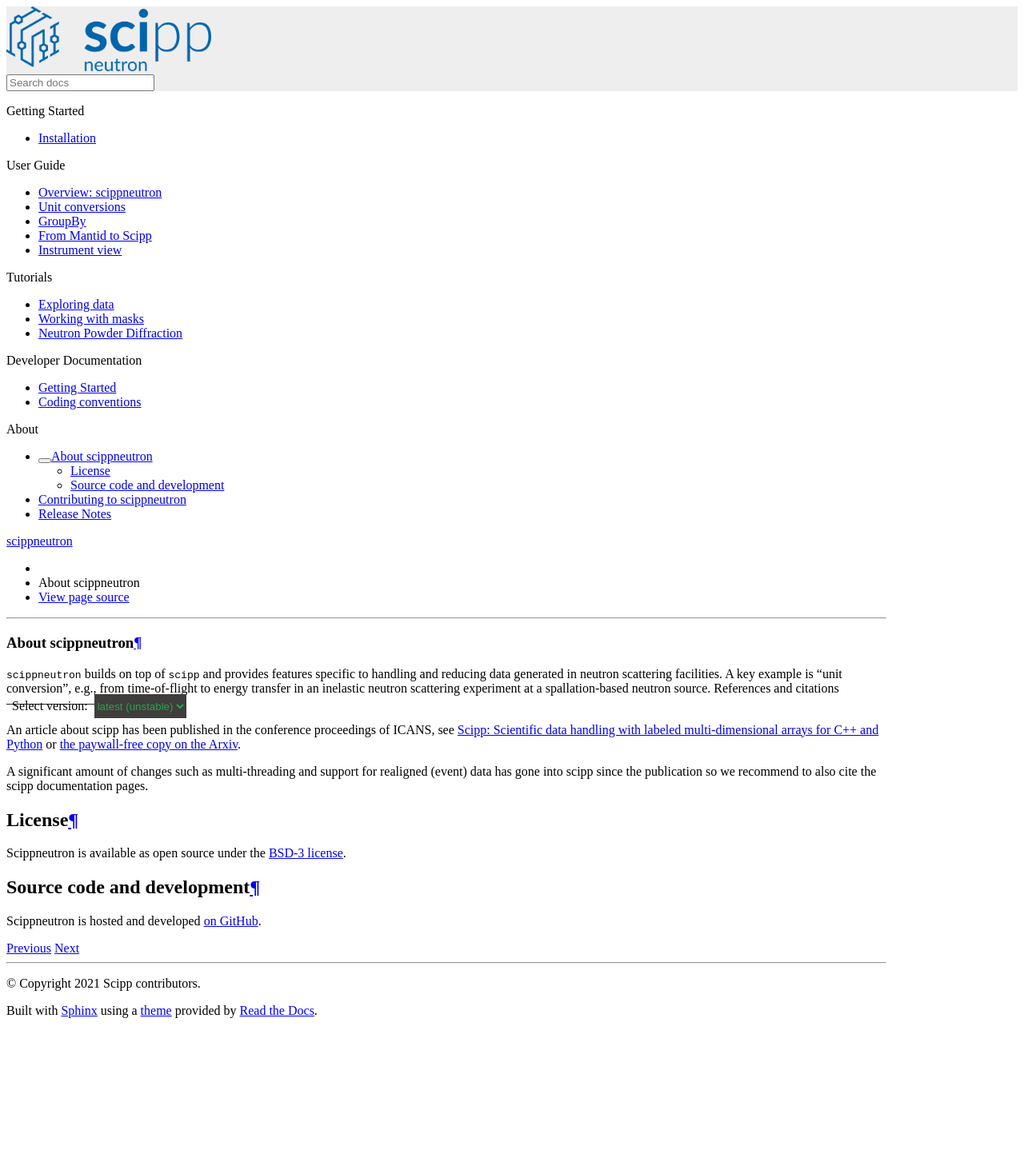
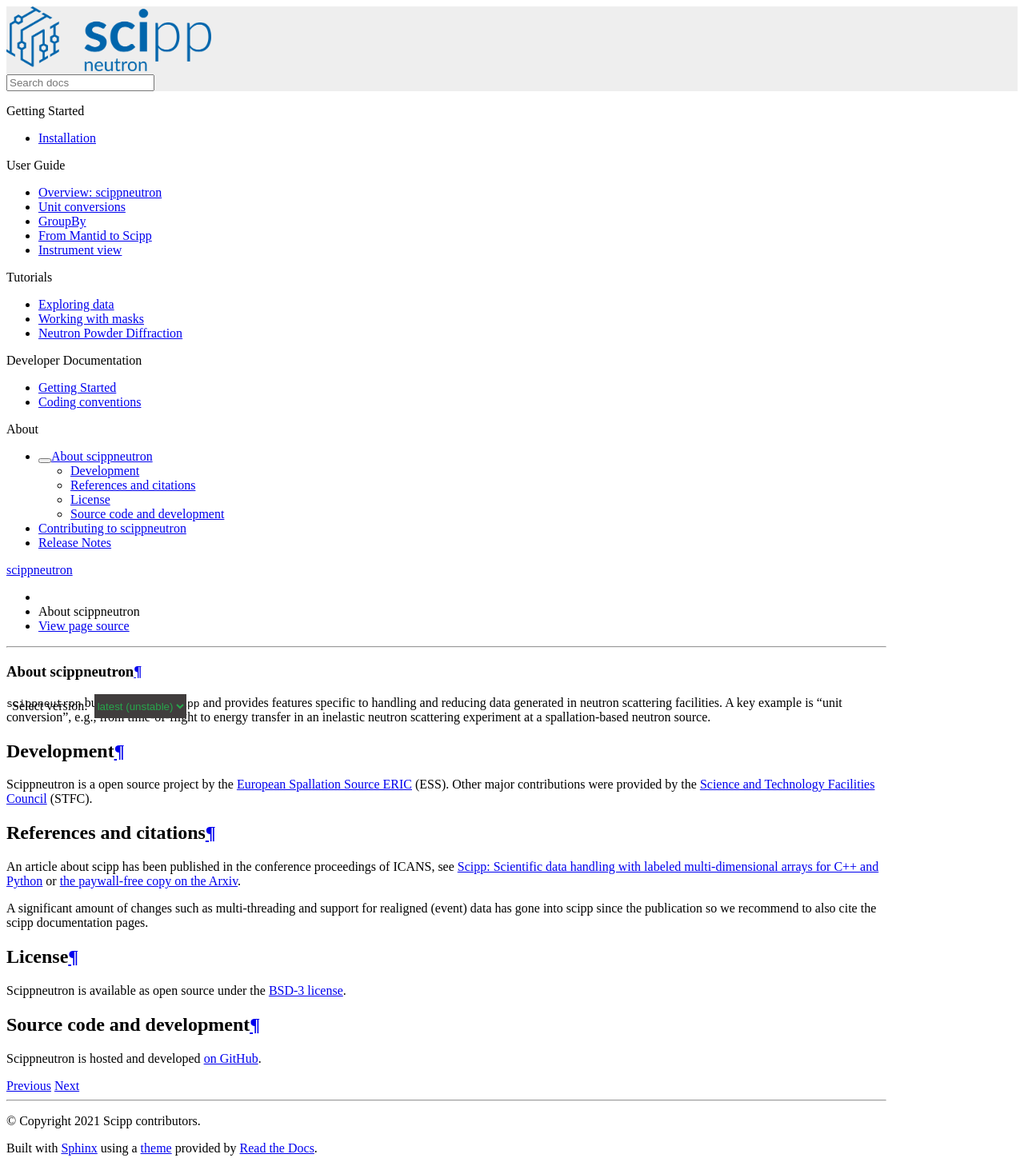
Before and after one commit to scipp/scippneutron, a Sphinx documentation site: the page built from docs/about/about.rst, in a window 1280 px wide. Shown: the whole page at 80% size. Built offline with Sphinx 7.4.7 and the Read the Docs theme 2.0.0, drawn with Linux system fonts in a browser that asks for light colours; before the commit the page ends 1281 px from its top, so only the background shows below that.

Commit message:
add Development contributors section in about.rst

```diff
--- a/docs/about/about.rst
+++ b/docs/about/about.rst
@@ -2,8 +2,16 @@
 
 About scippneutron
 ==================
+
 ``scippneutron`` builds on top of ``scipp`` and provides features specific to handling and reducing data generated in neutron scattering facilities.
 A key example is "unit conversion", e.g., from time-of-flight to energy transfer in an inelastic neutron scattering experiment at a spallation-based neutron source.
+
+Development
+-----------
+
+Scippneutron is a open source project by the `European Spallation Source ERIC <https://europeanspallationsource.se/>`_ (ESS).
+Other major contributions were provided by the `Science and Technology Facilities Council <https://www.ukri.org/councils/stfc/>`_ (STFC).
+
 References and citations
 ------------------------
 
```
